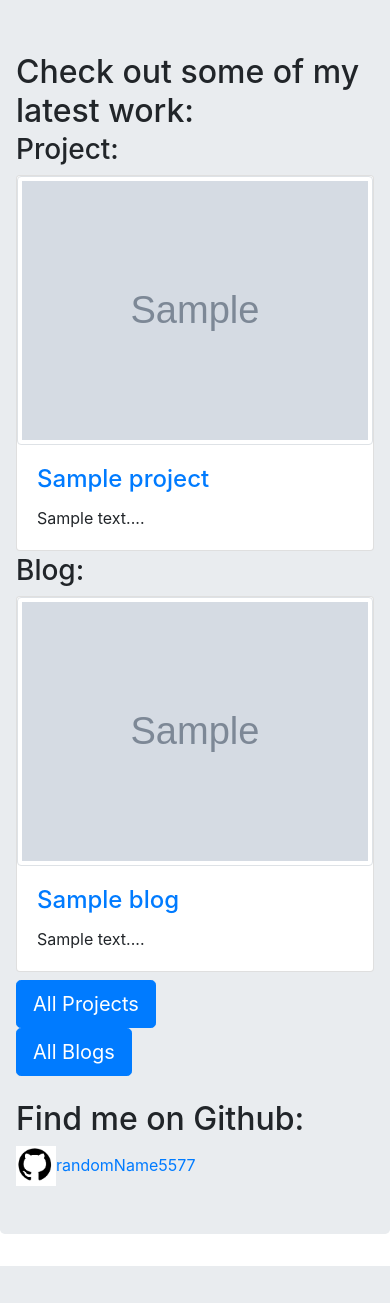
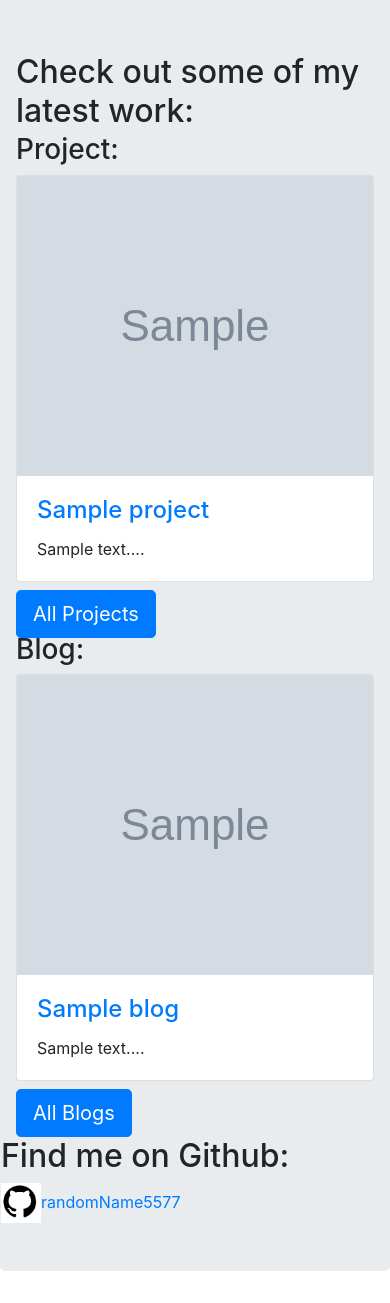
Before and after one commit to randomName5577/PersonalPortfolio, a Django app: template pages_about_me/templates/index.html in a window 390 px wide. Shown: the part 666-1969 px from the top of the page. Before the commit the page ends 1932 px from the top, so only its background shows below. Run offline with Django 3.2, Linux system fonts and the light colour scheme; the template is opened without the code that fills it: most values are stand-ins (such as "Sample title", 1, 10 or a date in 2020); grey boxes marked "Sample" are stand-in pictures; some libraries are stand-ins or nearby versions.

Commit message:
Added homepage buttons inside cards. Otherwise all small screens they will not display in the correct places.

```diff
--- a/pages_about_me/templates/index.html
+++ b/pages_about_me/templates/index.html
@@ -26,7 +26,7 @@
             <h3>Project:</h3>
             {% for project in projects %}
                 <div class="card mb-2">
-                    <img class="img-fluid img-thumbnail" src="{% static project.get_photo_url %}">
+                    <img class="img-fluid homepage_image mx-auto" src="{% static project.get_photo_url %}">
                     <div class="card-body">
                         <h4 class="card-title"><a
                                 href="{% url 'project:project_detail' project.pk %}">{{ project.title }}</a></h4>
@@ -34,12 +34,13 @@
                     </div>
                 </div>
             {% endfor %}
+        <a href="{% url 'project:project_index' %}" class="btn btn-primary btn-lg">All Projects</a>
         </div>
         <div class="col-lg-6 col-md-12 col-sm-12">
             <h3>Blog:</h3>
             {% for blog in blogs %}
                 <div class="card mb-2">
-                    <img class="img-fluid img-thumbnail" src="{% static blog.get_photo_url %}">
+                    <img class="img-fluid homepage_image mx-auto" src="{% static blog.get_photo_url %}">
                     <div class="card-body">
                         <h4 class="card-title"><a
                                 href="{% url 'blog:blog_detail' blog.pk %}">{{ blog.title }}</a></h4>
@@ -48,17 +49,8 @@
                 </div>
 
             {% endfor %}
+        <a href="{% url 'blog:blog_index' %}" class="btn btn-primary btn-lg">All Blogs</a>
         </div>
-    <div class="col-lg-6 col-md-12 col-sm-12">
-        <a href="{% url 'project:project_index' %}" class="btn btn-primary btn-lg">All Projects</a>
-    </div>
-
-    <div class="col-lg-6 col-md-12 col-sm-12">
-        <a href="{% url 'blog:blog_index' %}" class="btn btn-primary btn-lg">All Blogs</a>
-    </div>
-
-    </div>
-
     <br>
     <h2>Find me on Github:</h2>
     <p><a href="https://github.com/randomName5577"><img class="miniLogo" src="{% static 'images/github_logo.png' %}"
--- a/static/css/mastercss.css
+++ b/static/css/mastercss.css
@@ -126,8 +126,10 @@ h3:before{
     text-align: right;
 }
 .homepage_image{
-    height: 400px;
-    width: 400px;
+    min-height: 300px;
+    max-height: 400px;
+    width: 100%;
+    /*width: 400px;*/
 }
 
 .miniLogo{
```
